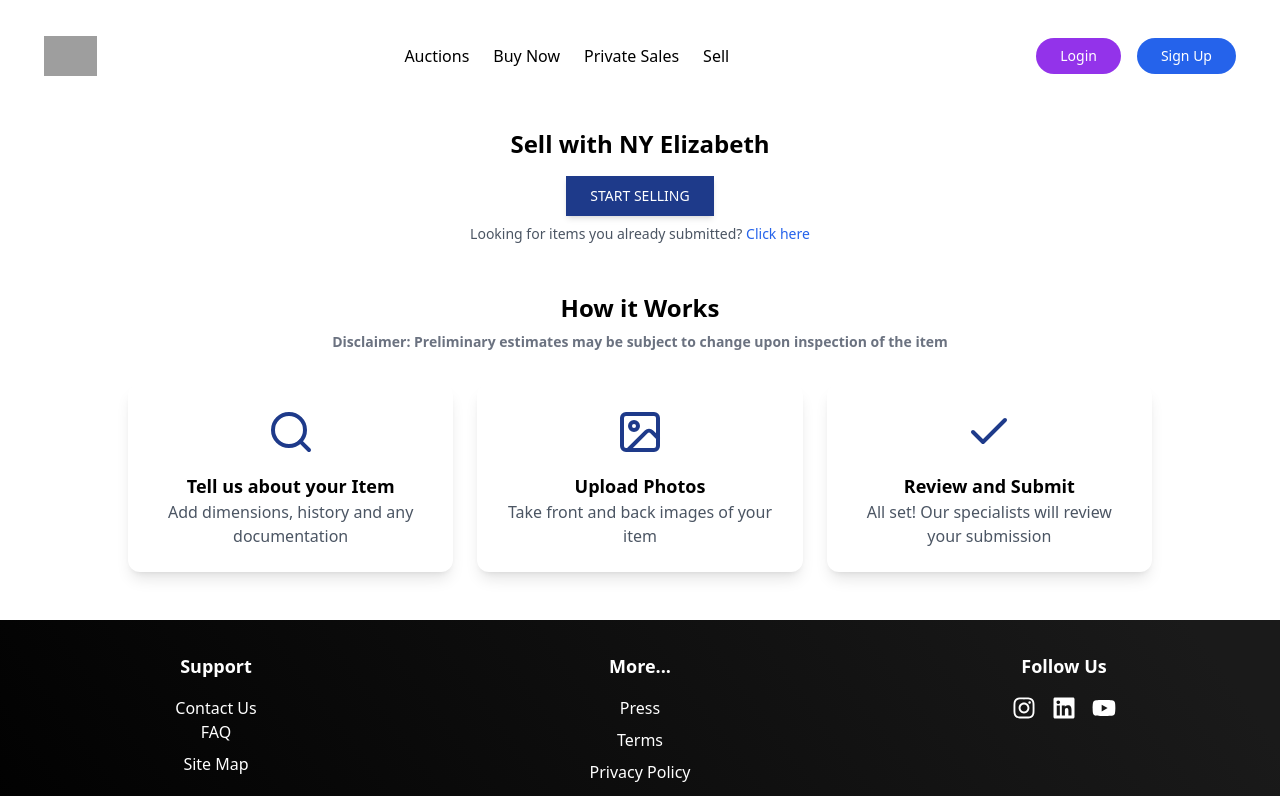
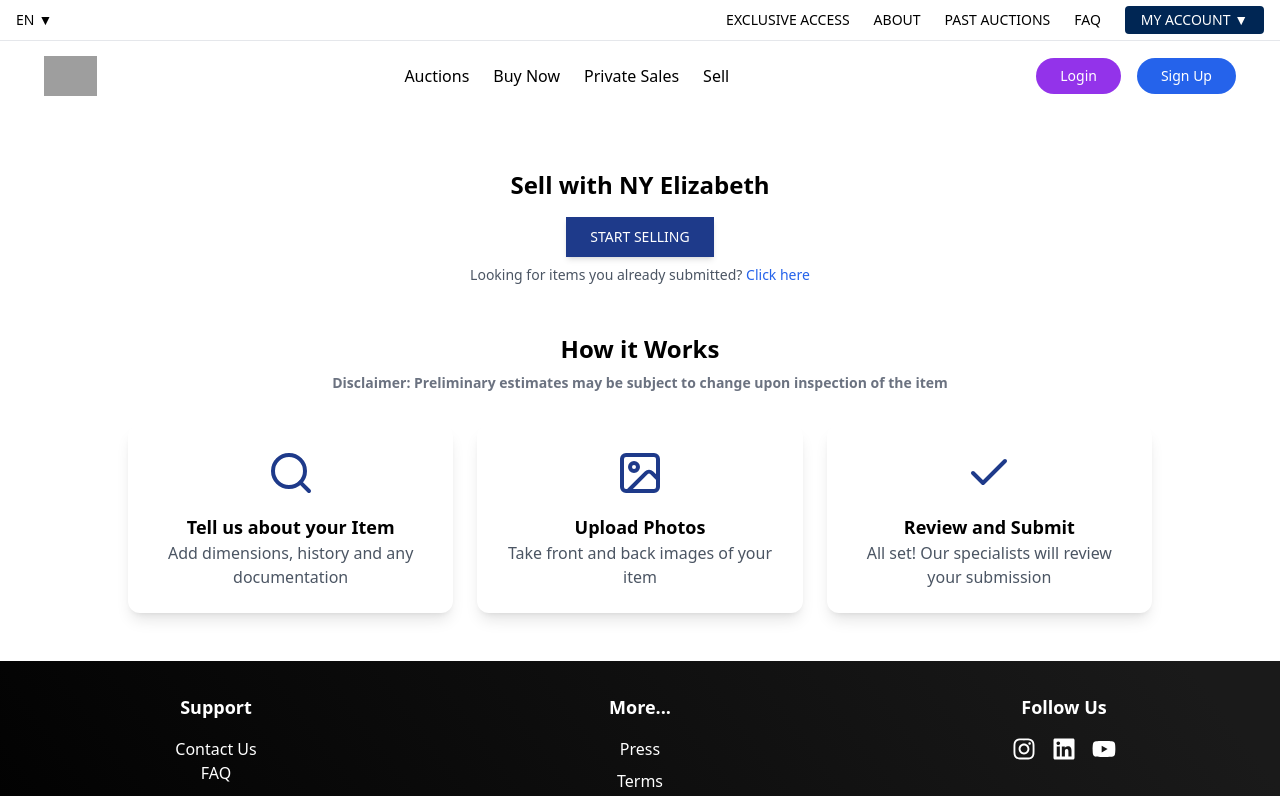
Before and after one commit to shubham21222/Beta-auction, a Next.js app: page /Sell in a window 1280 px wide. Shown: the top 796 px of the page. Built offline with nearby package versions, Linux system fonts and the light colour scheme; grey boxes are pictures that could not be loaded.

Commit message:
chnages in header

```diff
--- a/src/app/components/Header.jsx
+++ b/src/app/components/Header.jsx
@@ -12,6 +12,7 @@ const Header = () => {
   const [isMobile, setIsMobile] = useState(false);
   const [showLoginModal, setShowLoginModal] = useState(false);
   const [showSignupModal, setShowSignupModal] = useState(false);
+  const [isMenuOpen, setIsMenuOpen] = useState(false);
 
   useEffect(() => {
     const handleScroll = () => {
@@ -34,11 +35,101 @@ const Header = () => {
 
   return (
     <>
+      {/* Top Bar */}
+      <div className="border-b z-50 relative">
+        <div className="container mx-auto px-4 h-10 flex items-center justify-between">
+          {/* Left Section: Language Selector */}
+          <div className="flex items-center gap-2">
+            <button className="hover:text-gray-600 text-sm">
+              <span>EN</span>
+              <span className="ml-1">▼</span>
+            </button>
+          </div>
+
+          {/* Right Section: Links and Buttons */}
+          <div className="hidden md:flex items-center gap-6 text-sm">
+            <Link href="#" className="hover:text-gray-600">
+              EXCLUSIVE ACCESS
+            </Link>
+            <Link href="#" className="hover:text-gray-600">
+              ABOUT
+            </Link>
+            <Link href="#" className="hover:text-gray-600">
+              PAST AUCTIONS
+            </Link>
+            <Link href="#" className="hover:text-gray-600">
+              FAQ
+            </Link>
+            <button
+              className="bg-[#002654] hover:bg-[#002654]/90 text-white rounded px-4 py-1 text-sm"
+            >
+              MY ACCOUNT ▼
+            </button>
+          </div>
+
+          {/* Mobile Menu Toggle */}
+          <div className="md:hidden z-50">
+            <button
+              className="text-gray-600 hover:text-gray-800 focus:outline-none"
+              onClick={() => setIsMenuOpen(!isMenuOpen)}
+            >
+              {isMenuOpen ? (
+                <svg
+                  xmlns="http://www.w3.org/2000/svg"
+                  className="h-6 w-6"
+                  fill="none"
+                  viewBox="0 0 24 24"
+                  stroke="currentColor"
+                >
+                  <path strokeLinecap="round" strokeLinejoin="round" strokeWidth={2} d="M6 18L18 6M6 6l12 12" />
+                </svg>
+              ) : (
+                <svg
+                  xmlns="http://www.w3.org/2000/svg"
+                  className="h-6 w-6"
+                  fill="none"
+                  viewBox="0 0 24 24"
+                  stroke="currentColor"
+                >
+                  <path strokeLinecap="round" strokeLinejoin="round" strokeWidth={2} d="M4 6h16M4 12h16m-7 6h7" />
+                </svg>
+              )}
+            </button>
+          </div>
+
+          {/* Mobile Menu */}
+          {isMenuOpen && (
+            <div className="md:hidden absolute top-10 right-0 bg-white shadow-lg rounded-lg w-48 z-50">
+              <div className="flex flex-col space-y-2 p-4">
+                <Link href="#" className="hover:text-gray-600">
+                  EXCLUSIVE ACCESS
+                </Link>
+                <Link href="#" className="hover:text-gray-600">
+                  ABOUT
+                </Link>
+                <Link href="#" className="hover:text-gray-600">
+                  PAST AUCTIONS
+                </Link>
+                <Link href="#" className="hover:text-gray-600">
+                  FAQ
+                </Link>
+                <button
+                  className="bg-[#002654] hover:bg-[#002654]/90 text-white rounded px-4 py-1 text-sm mt-2"
+                >
+                  MY ACCOUNT ▼
+                </button>
+              </div>
+            </div>
+          )}
+        </div>
+      </div>
+
+      {/* Main Header */}
       <header
-        className={`fixed top-4 left-0 z-[9999] right-0 transition-all duration-300 w-full max-w-screen-xl mx-auto ${isScrolled
+        className={`fixed top-9 left-0 z-40 right-0 transition-all duration-300 w-full max-w-screen-xl mx-auto ${isScrolled
           ? "bg-white/5 shadow-lg rounded-full text-black border border-white/18"
           : "bg-transparent text-white"
-        }`}
+          }`}
         style={{
           padding: isScrolled
             ? isMobile
@@ -64,7 +155,7 @@ const Header = () => {
                 />
               </Link>
               <button
-                className="md:hidden absolute right-0 p-2 text-black font-semibold"
+                className="md:hidden absolute right-0 p-2 text-black font-semibold z-50"
                 onClick={() => setMenuOpen(!menuOpen)}
                 aria-label="Toggle menu"
               >
--- a/src/app/page.js
+++ b/src/app/page.js
@@ -9,6 +9,7 @@ import Footer from "./components/Footer";
 import TrendingBrands from "./components/TrendingBrands";
 import NewsletterForm from "./components/NewsletterForm";
 import { ProductCard } from "./Buy-now/components/product-card";
+import PartnersSection from "./components/PartnersSection";
 
 export default function Home() {
 
@@ -37,7 +38,7 @@ export default function Home() {
   return (
     <>
       <Header />
-      <div className="relative mx-auto max-w-[100vw] lg:mx-[50px] md:mx-[30px] sm:mx-[12px] mt-[120px] rounded-[20px] overflow-hidden h-[85vh]">
+      <div className="relative mx-auto max-w-[100vw] lg:mx-[50px] md:mx-[30px] sm:mx-[12px] mt-[80px] rounded-[20px] overflow-hidden h-[85vh]">
         {/* Background image */}
         <Image
           src="https://beta.nyelizabeth.com/wp-content/uploads/2024/11/banner-Image2_3_11zon.webp"
@@ -67,6 +68,7 @@ export default function Home() {
       </div>
       <StatsSection />
       <TrendingBrands />
+      <PartnersSection />
       <NewsletterForm />
       <Footer />
     </>
```
